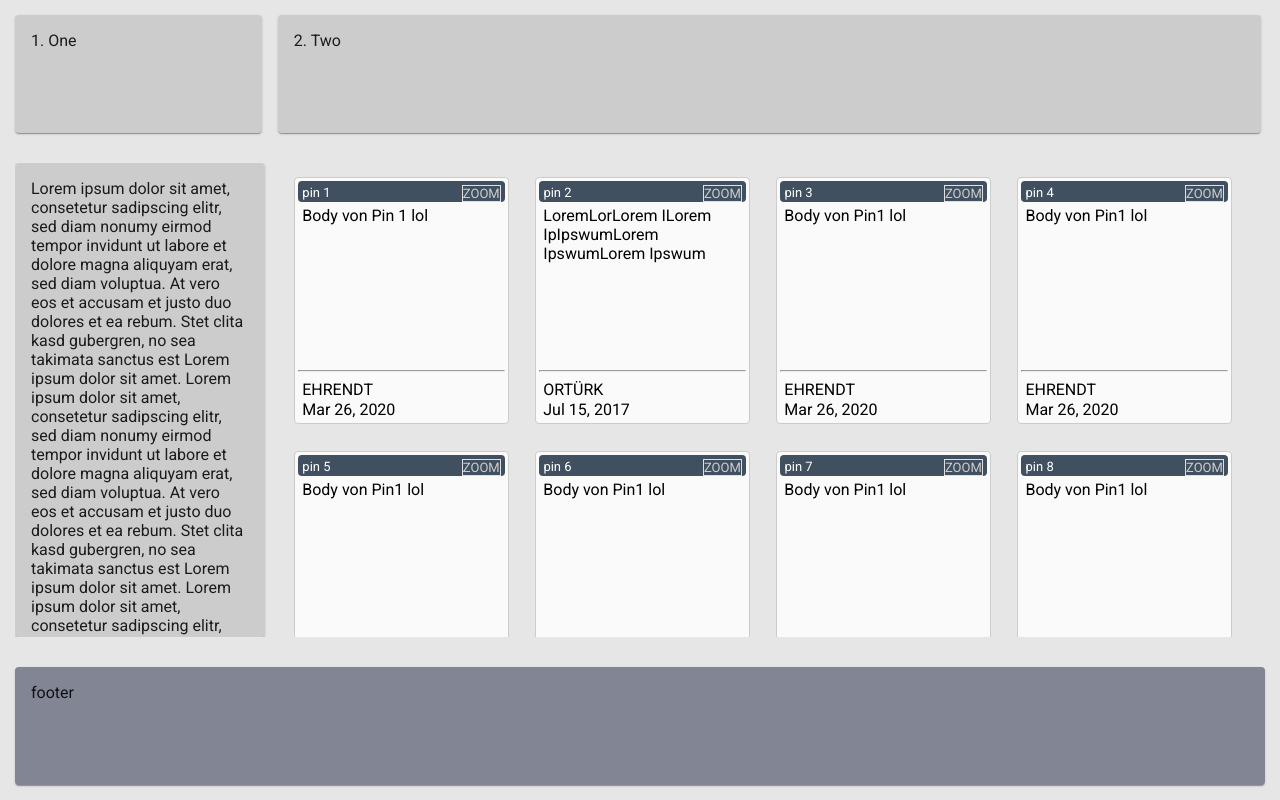
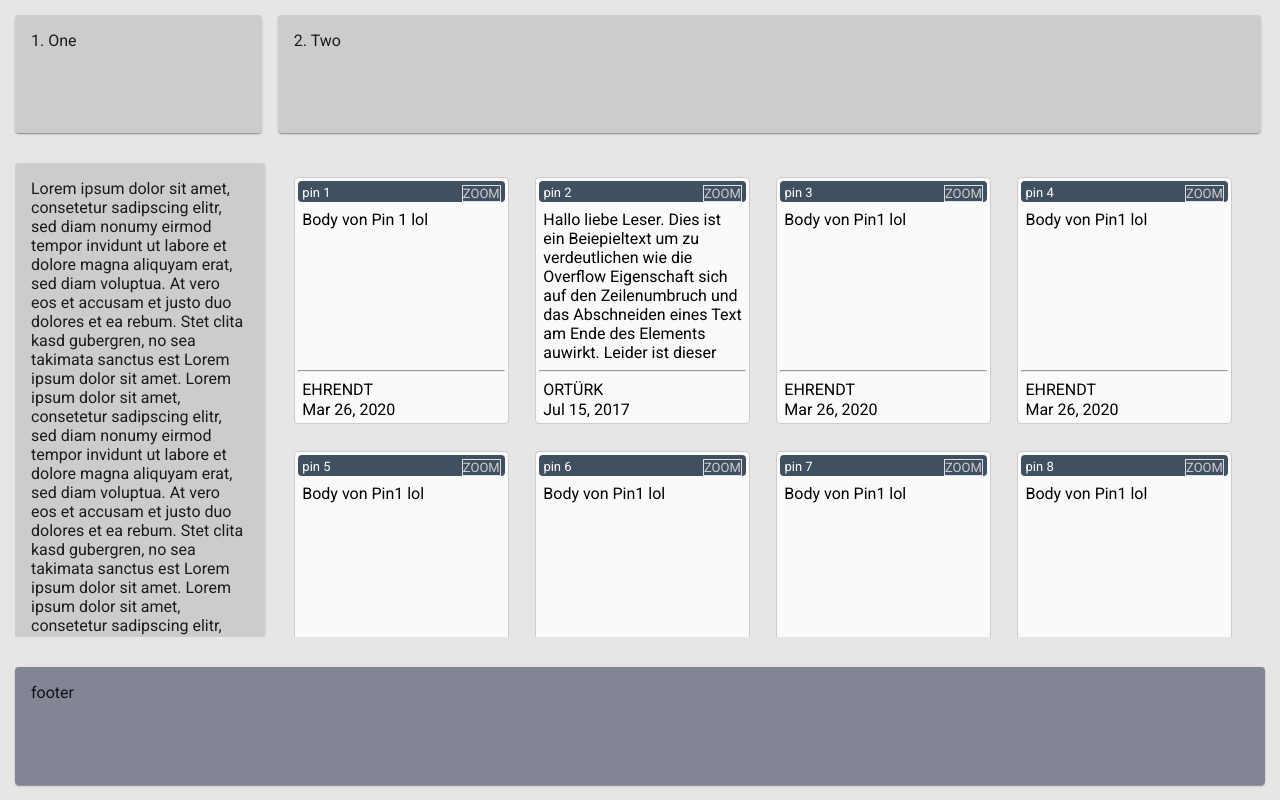
Before and after one commit to Supersauger/Pinnwand2, an Angular app: page /hauptmenu in a window 1280 px wide. Built offline with nearby package versions, Linux system fonts and the light colour scheme.

Commit message:
Text wird nun am Ende des Pins abgeschnitten. Buttons in Big-Pin richtig alligned
Es fehlt noch ein Indikator dass der text abgekürzt wurde.

```diff
--- a/src/app/app.component.css
+++ b/src/app/app.component.css
@@ -1,21 +1,7 @@
 /* Application-wide Styles */
 ::ng-deep :root{
-  /*
-  --darkBG: #31393cff;
-  --lightBG: #7f7979ff;
-
-  --PinHeader: #2176ffff;
-  --PinContent: #33a1fdff;
-
-  --SideHeader:  #e48920ff;
-  --SideContent: #f9a834ff;
-
-  --PinTitle: #405061;
-  --PinColor: #fdca10ff;
-*/
-
-  --darkBG: #e6e6e6ff;
-  --lightBG: #828594;
+  --Background: #e6e6e6ff;
+  --Footer: #828594;
 
   --PinHeader: #ccccccff;
   --PinContent: #e6e6e6ff;
--- a/src/app/big-pin/big-pin.component.css
+++ b/src/app/big-pin/big-pin.component.css
@@ -16,6 +16,7 @@
   border-radius: 4px;
   float: left;
 }
+
 .pins .title {
   display: inline-block;
   font-size: small;
@@ -26,16 +27,37 @@
   background-color:#405061;
   border-radius: 4px;
 }
+
+.Haupttext {
+
+}
+
+
+.Optionen{
+}
+.Aendern{
+  float: right;
+  padding-left: 1em;
+  padding-right: .5em;
+}
+.Loeschen{
+  float: right;
+}
+
+/*
 .pins .body {
   height: 10em;
   padding: .25em;
   width: 100%;
 }
+*/
+
 .pins .author {
   height: 1em;
   padding: .25em;
   width: 100%;
 }
+
 .pins .date {
   height: 1em;
   padding: .25em;
--- a/src/app/big-pin/big-pin.component.html
+++ b/src/app/big-pin/big-pin.component.html
@@ -2,20 +2,21 @@
   <li>
     <button (click)="closeBigPin($event)">close</button>
     <div class="title"  >{{pin.title}}</div>
-    <div id="Haupttext">
+    <div class="Haupttext">
       <br>
       {{pin.body}}
     </div>
     <br>
-    <div id="Aendern">
-      <br>
-      <a href="">Pin verändern</a>
+
+    <hr>
+
+    <div class="Optionen">
+      <span class="Aendern"> <a href="">Pin verändern</a> </span>
+      <span class="Loeschen"> <a href="">Pin löschen</a> </span>
     </div>
+    <br>
+    <hr>
 
-    <div id="Loeschen">
-      <br>
-      <a href="">Pin löschen</a>
-    </div>
     <div class="author"> {{pin.author  | uppercase}}</div>
     <div class="date"> {{pin.date | date}}</div>
   </li>
--- a/src/app/hauptmenu/hauptmenu.component.css
+++ b/src/app/hauptmenu/hauptmenu.component.css
@@ -57,7 +57,7 @@
   height:200px;
 }
 .footer-content{
-  background-color: var(--lightBG);
+  background-color: var(--Footer);
 }
 
 
@@ -66,7 +66,7 @@ body, html{
   margin: 0;
   height: 100%;
   overflow: hidden;
-  background-color: var(--darkBG);
+  background-color: var(--Background);
 }
 section {
   height: 100%; /* takes the visible area of the "main" div */
--- a/src/app/mock-pins.ts
+++ b/src/app/mock-pins.ts
@@ -2,7 +2,7 @@ import { Pin } from './pin';
 
 export const PINS: Pin[] = [
     {title: 'pin 1', body: 'Body von Pin 1 lol ', date: 1585215340003, author: 'ehrendt'},
-    {title: 'pin 2', body: 'LoremLorLorem ILorem IpIpswumLorem IpswumLorem Ipswum ', date: 1500085245343, author: 'Ortürk'},
+    {title: 'pin 2', body: 'Hallo liebe Leser. Dies ist ein Beiepieltext um zu verdeutlichen wie die Overflow Eigenschaft sich auf den Zeilenumbruch und das Abschneiden eines Text am Ende des Elements auwirkt. Leider ist dieser Text nicht lang genug also muss ich jetzt irgendwelche Wörter dazu erfinden sodass dieser Text länger ist elas der Body von einem Pin ', date: 1500085245343, author: 'Ortürk'},
     {title: 'pin 3', body: 'Body von Pin1 lol ', date: 1585200015323, author: 'ehrendt'},
     {title: 'pin 4', body: 'Body von Pin1 lol ', date: 1585215300043, author: 'ehrendt'},
     {title: 'pin 5', body: 'Body von Pin1 lol ', date: 1500085245343, author: 'ehrendt'},
--- a/src/app/pin/pin.component.css
+++ b/src/app/pin/pin.component.css
@@ -38,12 +38,18 @@
   /*margin-right: 1em;*/
   border-radius: 4px;
 }
+
 .pins .body {
   height: 10em;
-  padding: 0.25em;
-  width: 100%;
+  padding-top: .5em;
+  padding-left: .25em;
+  padding-right: .25em;
+
+  width: 98%;
   max-height: 9.5em;
+  overflow: hidden;
 }
+
 .pins .author {
   height: 1em;
   padding-left: .25em;
--- a/src/app/pin/pin.component.html
+++ b/src/app/pin/pin.component.html
@@ -19,9 +19,9 @@
       <div class="title"> {{pin.title}}
         <mat-button-toggle-group class="Zoom-Button" (click)="onClickMe(pin)">ZOOM</mat-button-toggle-group>
       </div>
-      <div class="body"> {{pin.body}}</div>
+      <div class="body"> {{pin.body | slice:0: 270}}</div>
       <hr>
-      <div class="author">{{pin.author  | uppercase}}</div>
+      <div class="author">{{pin.author  | uppercase}} </div>
       <div class="date"> {{pin.date | date}}</div>
     </li>
   </div>
--- a/src/app/pin/pin.component.ts
+++ b/src/app/pin/pin.component.ts
@@ -3,6 +3,7 @@ import {DragDropModule, CdkDragDrop, CdkDragEnter, moveItemInArray} from '@angul
 import { Pin } from '../pin';
 import {PINS} from '../mock-pins';
 import {PinService} from '../pin.service';
+
 
 @Component({
   selector: 'app-pin',
```
